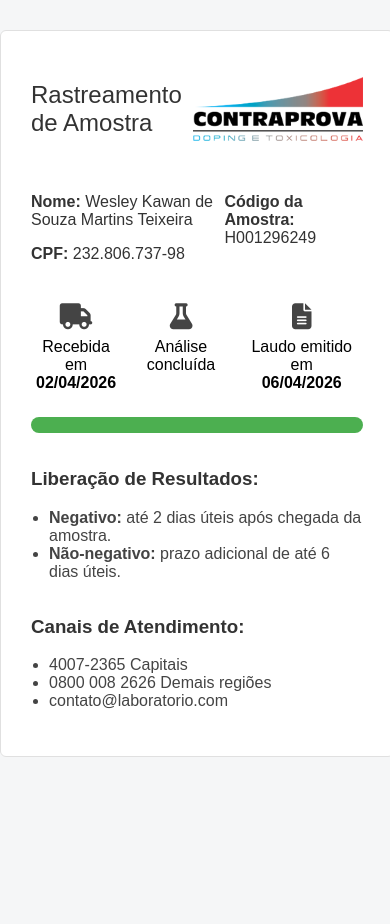
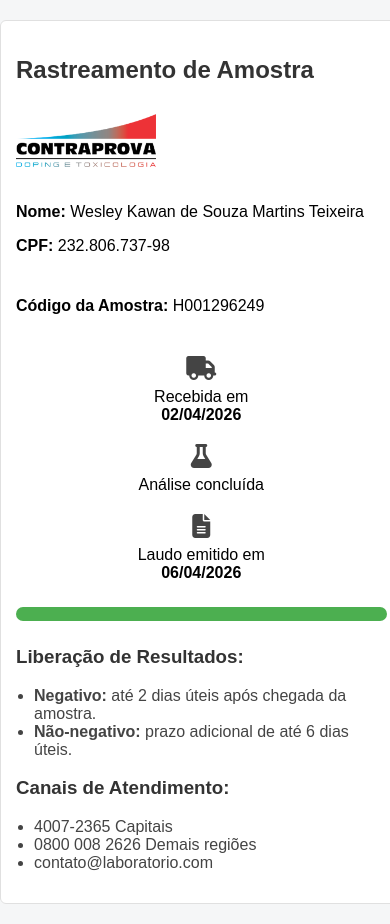
Before and after one commit to fwcktakash/labacmendes, a plain HTML site: page index.html in a window 390 px wide. Before the commit the page ends 844 px from the top, so only its background shows below. Drawn offline with Linux system fonts and the light colour scheme.

Commit message:
Update index.html

```diff
--- a/index.html
+++ b/index.html
@@ -2,6 +2,10 @@
 <html lang="pt-br">
 <head>
 <meta charset="UTF-8">
+
+<!-- ESSENCIAL PRA CELULAR -->
+<meta name="viewport" content="width=device-width, initial-scale=1.0">
+
 <title>Rastreamento de Amostra</title>
 
 <link rel="stylesheet" href="https://cdnjs.cloudflare.com/ajax/libs/font-awesome/6.5.0/css/all.min.css">
@@ -14,39 +18,56 @@ body {
 }
 
 .container {
-    width: 85%;
-    margin: 30px auto;
+    width: 90%;
+    max-width: 900px;
+    margin: 20px auto;
     background: #fff;
-    padding: 30px;
+    padding: 20px;
     border-radius: 6px;
     border: 1px solid #e0e0e0;
 }
 
+/* HEADER */
 .header {
     display: flex;
     justify-content: space-between;
     align-items: center;
+    flex-wrap: wrap;
 }
 
 .header img {
-    width: 170px;
+    width: 140px;
 }
 
-h2 {
-    font-weight: normal;
-    color: #333;
-}
-
+/* INFO TOP */
 .info-top {
     display: flex;
     justify-content: space-between;
     margin-top: 20px;
-    color: #333;
+    flex-wrap: wrap;
+    gap: 10px;
 }
 
+/* STATUS */
+.status {
+    display: flex;
+    justify-content: space-around;
+    text-align: center;
+    margin-top: 25px;
+    flex-wrap: wrap;
+    gap: 20px;
+}
+
+.status i {
+    font-size: 24px;
+    margin-bottom: 8px;
+    color: #444;
+}
+
+/* PROGRESS */
 .progress {
     margin: 25px 0;
-    height: 16px;
+    height: 14px;
     background: #e0e0e0;
     border-radius: 10px;
     overflow: hidden;
@@ -58,30 +79,42 @@ h2 {
     background: #4CAF50;
 }
 
-.status {
-    display: flex;
-    justify-content: space-around;
-    text-align: center;
-    margin-top: 25px;
-}
-
-.status i {
-    font-size: 26px;
-    margin-bottom: 8px;
-    color: #444;
-}
-
-.section {
-    margin-top: 35px;
-}
-
-h3 {
+/* TEXTO */
+h2, h3 {
     color: #333;
 }
 
 ul {
     padding-left: 18px;
     color: #444;
+}
+
+/* 📱 AJUSTES PARA CELULAR */
+@media (max-width: 600px) {
+
+    .header {
+        flex-direction: column;
+        align-items: flex-start;
+    }
+
+    .header img {
+        margin-top: 10px;
+    }
+
+    .info-top {
+        flex-direction: column;
+    }
+
+    .status {
+        flex-direction: column;
+        align-items: center;
+    }
+
+    .container {
+        width: 95%;
+        padding: 15px;
+    }
+
 }
 </style>
 </head>
```
